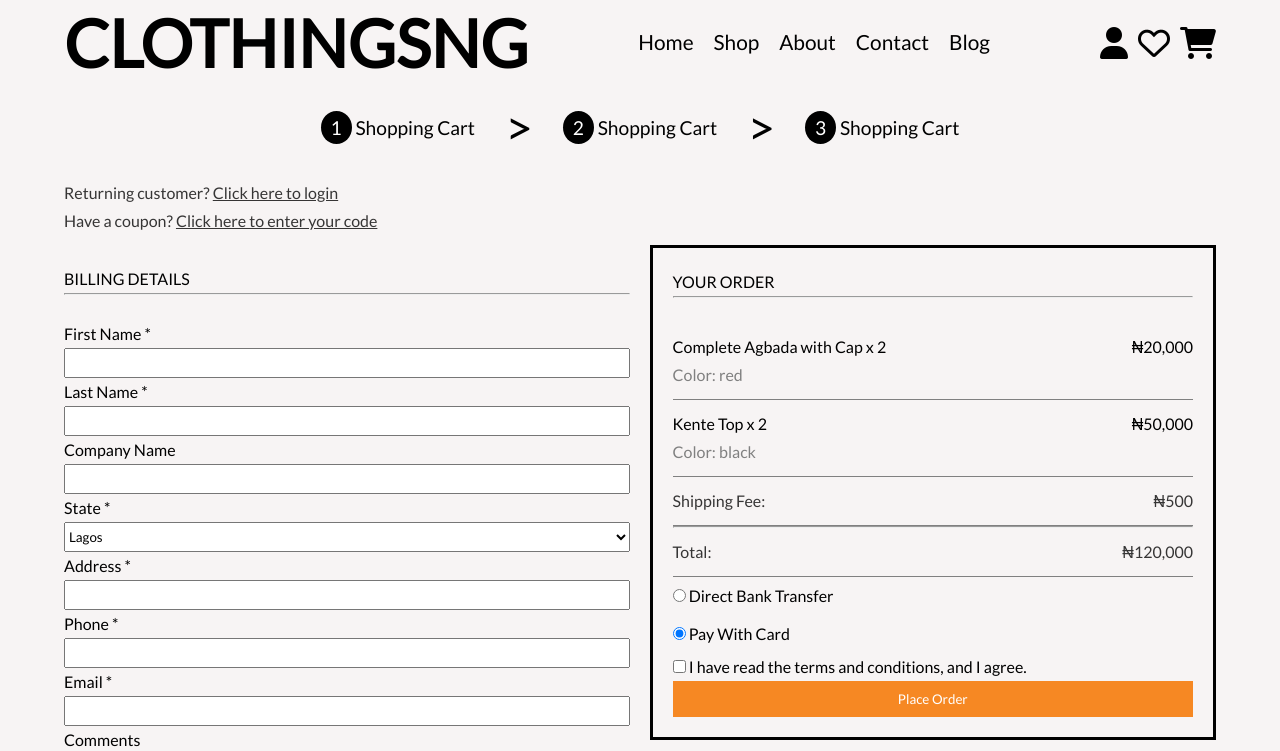
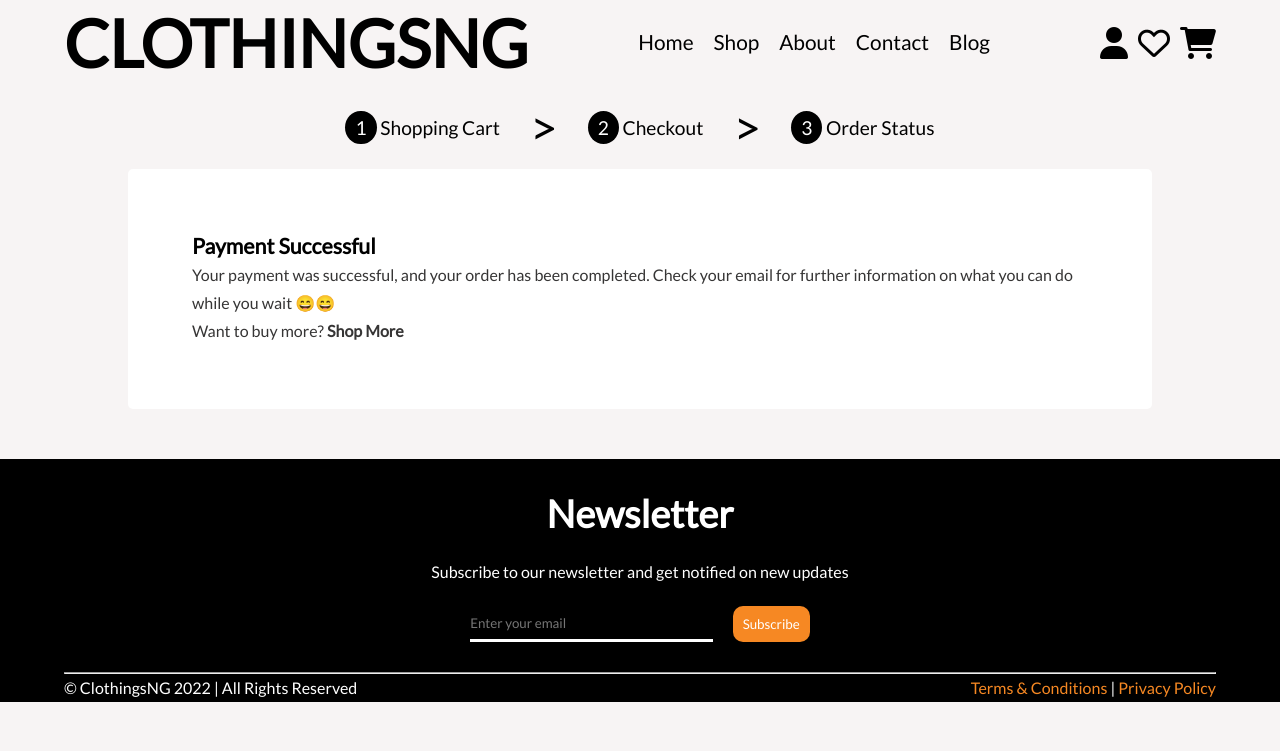
Before and after one commit to lancevd/ClothingsNG, a website: page checkout.html in a window 1280 px wide. Both pictures are taken after a click on the button "Place Order". Shown: the top 751 px of the page. Drawn offline with nearby package versions, Linux system fonts and the light colour scheme.

Commit message:
Created Successful page + modified checkout fields

```diff
--- a/checkout.html
+++ b/checkout.html
@@ -76,9 +76,9 @@
     <div class="page-top">
         <div class="steps"><span>1</span> Shopping Cart</div>
         <div class="separator">></div>
-        <div class="steps"><span>2</span> Shopping Cart</div>
+        <div class="steps"><span>2</span> Checkout</div>
         <div class="separator">></div>
-        <div class="steps"><span>3</span> Shopping Cart</div>
+        <div class="steps"><span>3</span> Order Status</div>
     </div>
 
     <div class="checkout-noti container">
@@ -200,11 +200,19 @@
             >I have read the terms and conditions, and I agree.</label
           >
         </div>
-        <button type="submit">Place Order</button>
+        <button type="submit" id="order-btn-checkout">Place Order</button>
       </div>
       <!--checkout-right-->
     </div>
     <!--checkout-contain-->
+
+    <div class="success-box hide">
+        <h5>Payment Successful</h5>
+        <p>Your payment was successful, and your order has been completed. Check your email for further information on what you can do while you wait 😄😄
+            <br>
+        Want to buy more? <a href="./index.html"><strong>Shop More</strong></a>
+        </p>
+    </div>
 
 
     <div class="spacer"></div>
--- a/css/main.css
+++ b/css/main.css
@@ -252,7 +252,10 @@
 
 .checkout-left form input,
 .checkout-left form select {
-  height: 30px;
+  height: 40px;
+  border: solid 1px #cfcfcf;
+  outline: none;
+  padding: 2px 5px;
 }
 
 .checkout-right {
@@ -287,6 +290,15 @@
   background: #000;
 }
 
+
+.success-box {
+  width: 80%;
+  margin: auto;
+  background: #fff;
+  border-radius: 5px;
+  padding: 5%;
+}
+
 /* ------CHECKOUT RESPONSIVENESS------ */
 
 @media screen and (max-width: 760px) {
--- a/script.js
+++ b/script.js
@@ -19,6 +19,29 @@ function closeMobileMenu() {
     margin-left: -1000;
     `;
 }
+
+
+// Payment Message
+
+let checkoutContain = document.querySelector(".checkout-contain");
+let successBox = document.querySelector(".success-box");
+let checkoutNoti = document.querySelector(".checkout-noti");
+let orderBtn = document.getElementById("order-btn-checkout");
+
+function showSuccess () {
+  successBox.classList.remove('hide')
+  checkoutContain.style.display = 'none'
+  checkoutNoti.style.display = 'none'
+}
+
+function redirect () {
+  window.location.href = "./index.html";
+}
+
+orderBtn.addEventListener('click', showSuccess)
+// orderBtn.addEventListener("click", setTimeout(() => {
+//   redirect;
+// }, 3000));
 
 // SLIDERS
 
```
